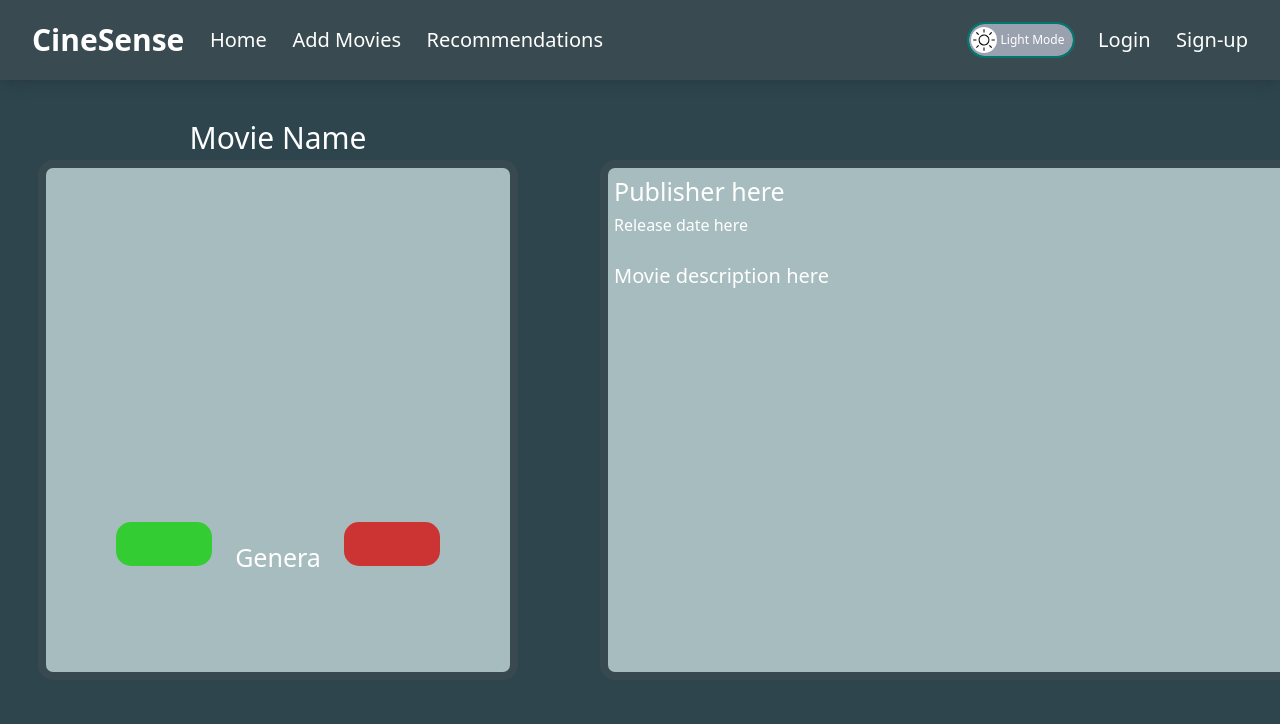
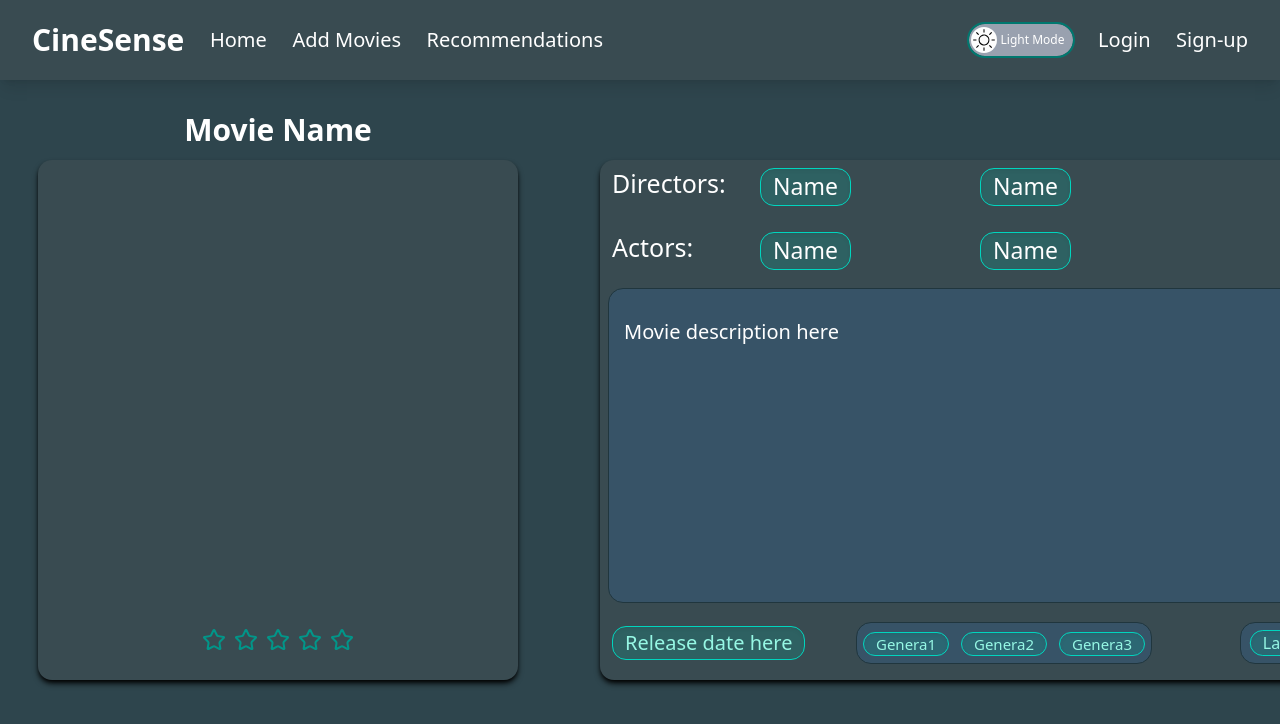
Before and after one commit to Vchen7629/CineSense, a React app in the folder frontend/: page /recommendations in a window 1280 px wide. Shown: the top 724 px of the page. Built offline with nearby package versions, Linux system fonts and the light colour scheme; the HTML template or start-up script is replaced by a standard one.

Commit message:
RecommendationsPage(Rework)

```diff
--- a/frontend/src/features/recommendations/pages/RecommendationPage.tsx
+++ b/frontend/src/features/recommendations/pages/RecommendationPage.tsx
@@ -1,41 +1,73 @@
+import { useState } from "react"
 import Header from "@/features/navbar/components/Header"
+import RateMovieButtons from "@/features/movie-input/components/rateButtons"
 
 export default function RecommendationPage() {
+    {/*I probebly don't have to do this? But I'm going to do it for now. Change this if its not needed*/}
+    const [rating, setRating] = useState(0);
+
     return (
         <main>
             <Header/>
+
+
+
             <div className="flex h-[90vh] w-full justify-center items-center ">
                 <p className="text-white text-3xl"> </p>
             </div>
 
             {/*This will be the movies name and the body of the actual movie image*/}
             <div className="flex h-[90vh] w-full left-center items-center text-center">
-                <div className="bg-[#A7BCBF] h-[32.5rem] w-[30rem] absolute top-40 ml-[38px] border-[0.5rem] rounded-[15px] border-[#384A4F]">
-                    <p className="text-white text-3xl absolute -top-12 left-1/2 transform -translate-x-1/2">Movie Name</p>
-                    <p className="text-white text-3xl absolute bottom-25 left-1/2 transform -translate-x-1/2 text-[25px]">Genera</p>
-                    <div className="flex h-[90vh] w-full mt-[1rem] justify-between px-[15%] left-center items-center text-center">
-                        {/*This will be the like button*/}
-                        <div className="bg-[#33cc33] h-[2.8rem] w-[6rem] rounded-[15px]">
-                            {/*You can put an icon here if you want. I would need the icon files though*/}
-                        </div>
-                        {/*This will be the DISLIKE button*/}
-                        <div className="bg-[#cc3333] h-[2.8rem] w-[6rem] rounded-[15px]">
-                            {/*You can put an icon here if you want. I would need the icon files though*/}
-                        </div>
+                <div className="h-[32.5rem] w-[30rem] absolute top-40 ml-[38px] bg-[#394B51] shadow-md shadow-black rounded-xl">
+
+                    <p className="bold text-white text-3xl absolute -top-12 left-1/2 transform -translate-x-1/2 font-semibold">Movie Name</p>
+
+                    <div className="absolute bottom-6 left-1/2 transform -translate-x-1/2">
+                        <RateMovieButtons rating={rating} setRating={setRating} />
                     </div>
+
                 </div>
+
             </div>
 
 
+
             {/*background flavor-image for description (Don't touch)*/}
-            <div className="bg-[#A7BCBF] h-[32.5rem] w-[50.5rem] absolute top-40 ml-[600px] border-[0.5rem] rounded-[15px] border-[#384A4F]">
+            <div className="bg-[#394B51] h-[32.5rem] w-[50.5rem] absolute top-40 ml-[600px] rounded-xl shadow-md shadow-black rounded-xl">
+
+                {/*Extra Box for detail under description (background)*/}
+                 <div className="bg-[#375367] h-[19.7rem] w-[48rem] absolute top-32 rounded-[15px] ml-[8px] border-[0.1rem] border-[#20363e]">
+                </div>
+
                 {/*Publisher - who made the movie here.*/}
-                <p className="text-white text-3xl absolute top-[1vh] text-[25px] ml-[6px]"> Publisher here </p>
+                <p className="text-white text-3xl absolute top-[1vh] text-[25px] ml-[12px] "> Directors: </p>
+                <p className="text-white text-3xl absolute top-[1vh] text-[23px] ml-[160px] rounded-xl border-teal-400 border-[0.1rem] bg-teal-500/20 text-teal-200 shadow-inner px-3 py-1"> Name </p>
+                <p className="text-white text-3xl absolute top-[1vh] text-[23px] ml-[380px] rounded-xl border-teal-400 border-[0.1rem] bg-teal-500/20 text-teal-200 shadow-inner px-3 py-1"> Name </p>
+
+                {/*Actors*/}
+                <p className="text-white text-3xl absolute top-[9vh] text-[25px] ml-[12px] "> Actors: </p>
+                <p className="text-white text-3xl absolute top-[9vh] text-[23px] ml-[160px] rounded-xl border-teal-400 border-[0.1rem] bg-teal-500/20 text-teal-200 shadow-inner px-3 py-1"> Name </p>
+                <p className="text-white text-3xl absolute top-[9vh] text-[23px] ml-[380px] rounded-xl border-teal-400 border-[0.1rem] bg-teal-500/20 text-teal-200 shadow-inner px-3 py-1"> Name </p>
+                {/*Genere*/}
+                <div className="bg-[#375367] h-[2.6rem] w-[18.5rem] absolute bottom-4 left-1/2 transform -translate-x-1/2 rounded-[15px] border-[0.1rem] border-[#20363e]">
+                    <p className="bg-teal-500/20 text-teal-200 shadow-inner hover:bg-teal-800 absolute bottom-1/6 left-1/2 transform -translate-x-1/2 text-[15px] rounded-xl border-teal-400 px-3 py-0.8 border-[0.1rem]">Genera2</p>
+                    <p className="bg-teal-500/20 text-teal-200 shadow-inner hover:bg-teal-800 absolute bottom-1/6 left-1/6 transform -translate-x-1/2 text-[15px] rounded-xl border-teal-400 px-3 py-0.8 border-[0.1rem]">Genera1</p>
+                    <p className="bg-teal-500/20 text-teal-200 shadow-inner hover:bg-teal-800 absolute bottom-1/6 left-5/6 transform -translate-x-1/2 text-[15px] rounded-xl border-teal-400 px-3 py-0.8 border-[0.1rem]">Genera3</p>
+                </div>
+                  {/*Languages*/}
+                <div className="bg-[#375367] h-[2.6rem] w-[8rem] absolute bottom-4 rounded-[15px] border-[0.1rem] border-[#20363e] ml-[40rem]">
+                    <p className="bg-teal-500/20 text-teal-200 shadow-inner hover:bg-teal-800 absolute bottom-1/6 left-1/2 transform -translate-x-1/2 text-[16px] rounded-xl border-teal-400 px-3 py-0.8 border-[0.1rem]">Languages</p>
+                </div>
                 {/*Date - when was it made*/}
-                <p className="text-white text-3xl absolute top-[6vh] text-[16px] ml-[6px]"> Release date here </p>
+                <p className="bg-teal-500/20 text-teal-200 shadow-inner text-3xl absolute bottom-5 text-[20px] ml-[12px] rounded-xl border-teal-400 border-[0.1rem] px-3 py-1"> Release date here </p>
                 {/*Description - what is this movie about.*/}
-                <p className="text-white text-3xl absolute top-[12vh] text-[20px] ml-[6px]"> Movie description here </p>
+                <p className="text-white text-3xl absolute top-[20vh] text-[20px] ml-[24px]"> Movie description here </p>
+
             </div>
+
+
+
+
 
         </main>
     )
```
Also changed, not shown: 1 other file (tests, documents, lock files or other folders).
